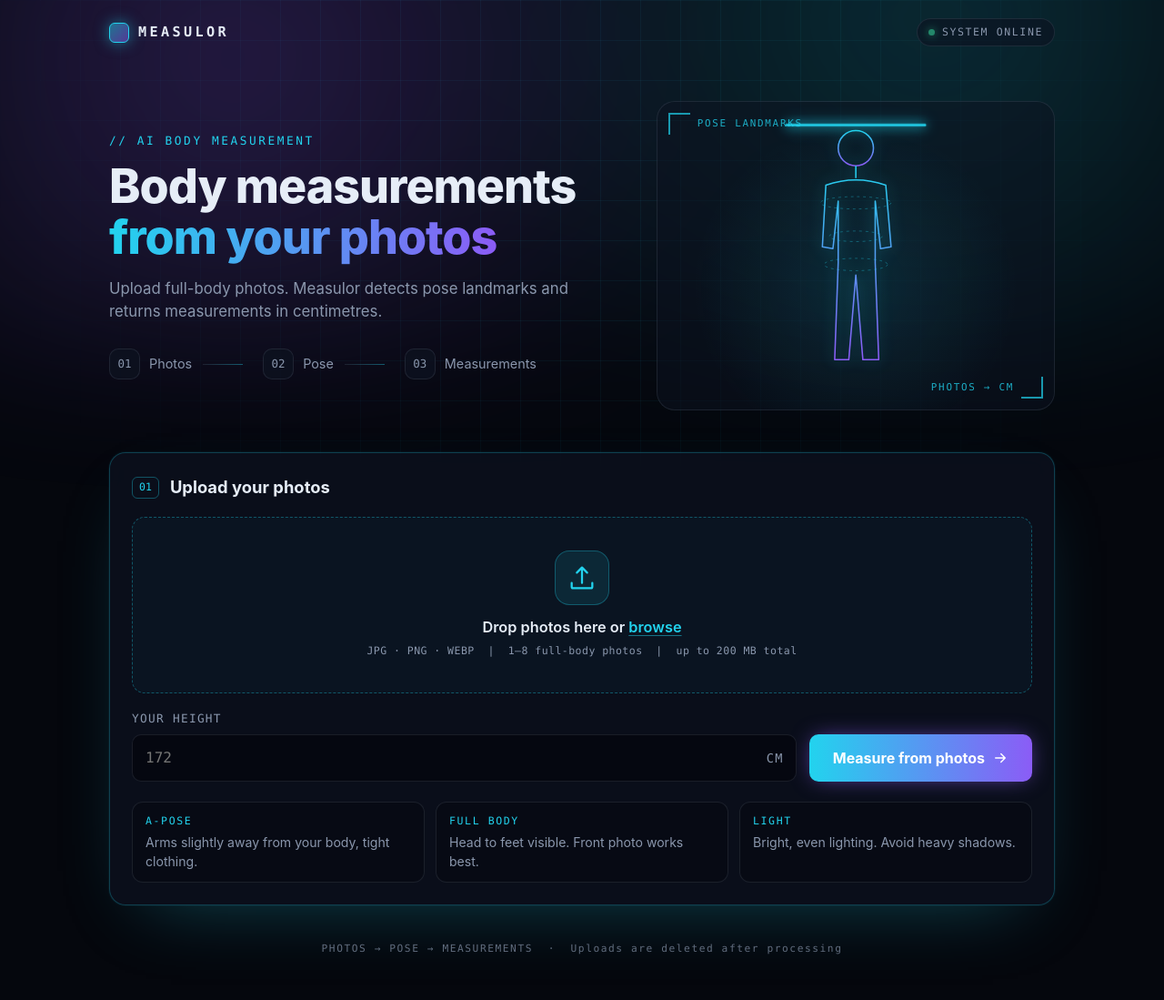
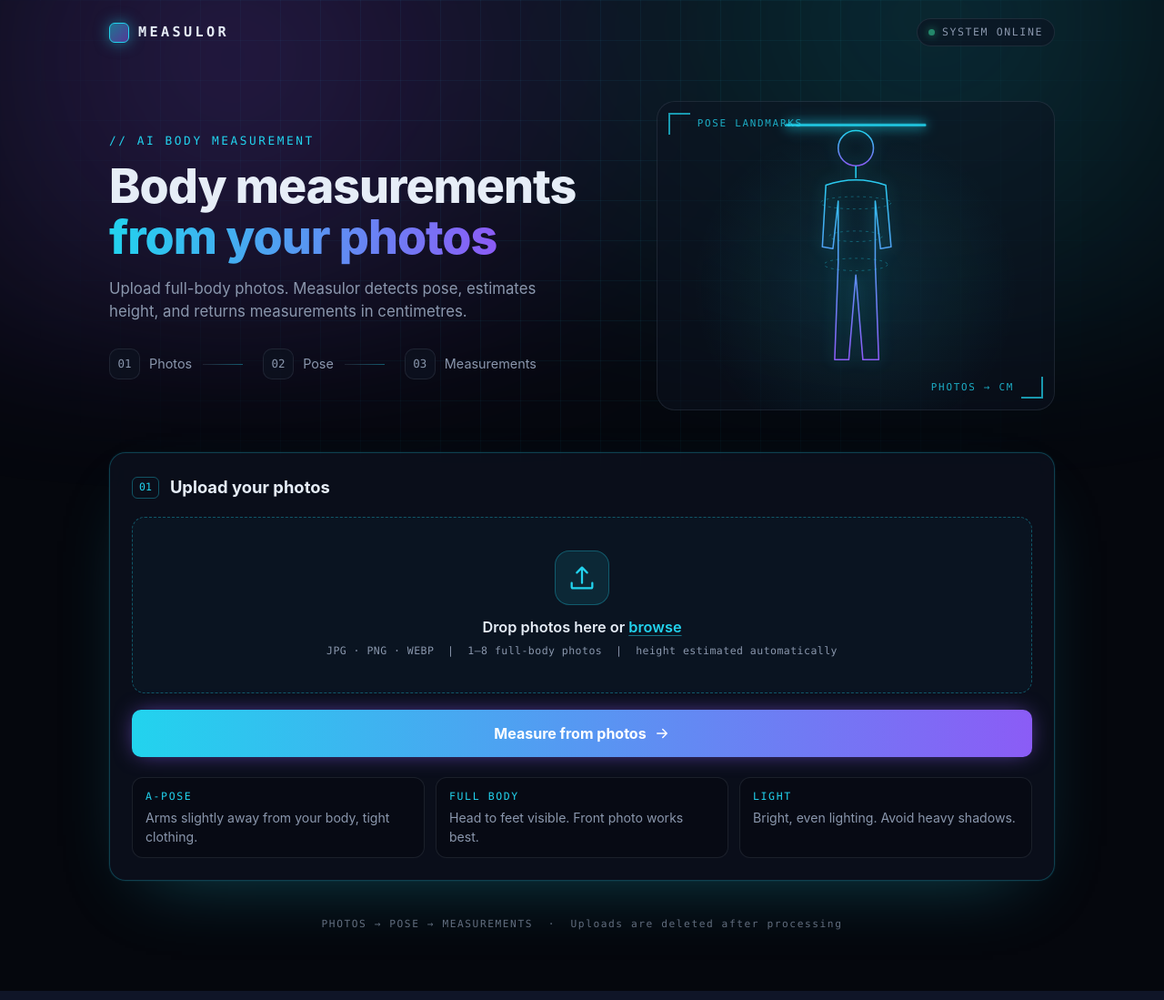
Before and after one commit to kk590/measulor, a Flask app: page / in a window 1280 px wide. Shown: the top 1099 px of the page at 91% size. Run offline with Flask 3, Linux system fonts and the light colour scheme; some libraries are stand-ins or nearby versions.

Commit message:
Remove height field from UI; auto height in demo and tests

```diff
--- a/api/static/app.css
+++ b/api/static/app.css
@@ -71,6 +71,8 @@ h1 { margin: 0; font-size: clamp(2rem, 4.6vw, 3.25rem); line-height: 1.08; lette
 .dz-title u { color: var(--cyan); text-decoration-color: rgba(34, 211, 238, .5); text-underline-offset: 3px; }
 .dz-sub { font-family: var(--mono); font-size: .72rem; color: var(--muted); letter-spacing: .04em; }
 
+.form-actions { margin-top: 18px; }
+.btn-block { width: 100%; }
 .form-row { display: flex; gap: 14px; align-items: flex-end; margin-top: 18px; flex-wrap: wrap; }
 .field { flex: 1; min-width: 180px; display: block; font-size: .8rem; font-family: var(--mono); letter-spacing: .1em; text-transform: uppercase; color: var(--muted); }
 .input-unit { position: relative; display: block; margin-top: 8px; }
@@ -113,7 +115,6 @@ tbody tr:hover { background: rgba(34, 211, 238, .04); }
 .tag { font-family: var(--mono); font-size: .7rem; letter-spacing: .08em; text-transform: uppercase; padding: 3px 8px; border-radius: 6px; border: 1px solid var(--border); color: var(--muted); }
 .tag.measured { color: var(--green); border-color: rgba(52, 211, 153, .35); background: rgba(52, 211, 153, .08); }
 .tag.estimated { color: var(--amber); border-color: rgba(251, 191, 36, .35); background: rgba(251, 191, 36, .08); }
-.tag.reference { color: var(--violet); border-color: rgba(139, 92, 246, .4); background: rgba(139, 92, 246, .1); }
 .muted { color: var(--muted); font-size: .85rem; }
 .error { background: rgba(248, 113, 113, .08); color: #fca5a5; border: 1px solid rgba(248, 113, 113, .35); padding: 12px 16px; border-radius: 12px; }
 .foot { text-align: center; color: var(--muted); font-size: .7rem; letter-spacing: .14em; margin-top: 40px; opacity: .7; }
--- a/api/static/app.js
+++ b/api/static/app.js
@@ -5,7 +5,7 @@
     queued: "Waiting for a free worker...",
     photos: "Reading your photos...",
     pose: "Detecting body pose landmarks...",
-    measurements: "Computing measurements...",
+    measurements: "Estimating height & computing measurements...",
   };
   let payment = { required: false };
   let pollTimer = null;
@@ -151,7 +151,9 @@
     const result = job.result;
     const tbody = $("measurements");
     tbody.replaceChildren();
-    Object.entries(result.measurements).forEach(([key, m]) => {
+    const entries = Object.entries(result.measurements);
+    entries.sort(([a], [b]) => (a === "height" ? -1 : b === "height" ? 1 : a.localeCompare(b)));
+    entries.forEach(([key, m]) => {
       const row = document.createElement("tr");
       const name = document.createElement("td");
       name.textContent = label(key);
@@ -167,7 +169,7 @@
     });
     $("confidence").textContent = `Confidence: ${result.confidence}`;
     const n = result.photos_used || result.photos?.count;
-    $("model-stats").textContent = n ? `Processed ${n} photo(s).` : "";
+    $("model-stats").textContent = n ? `Processed ${n} photo(s). Height estimated from pose.` : "";
     $("results").hidden = false;
   }
 
@@ -218,7 +220,6 @@
       return;
     }
     for (let i = 0; i < files.length; i++) form.append("photos", files[i]);
-    form.append("height_cm", $("height").value);
     $("submit-btn").disabled = true;
     $("progress").hidden = false;
     $("status").textContent = "Uploading photos...";
--- a/api/templates/index.html
+++ b/api/templates/index.html
@@ -22,7 +22,7 @@
       <div class="hero-text">
         <p class="eyebrow">// AI BODY MEASUREMENT</p>
         <h1>Body measurements<br><span class="gradient">from your photos</span></h1>
-        <p class="tagline">Upload full-body photos. Measulor detects pose landmarks and returns measurements in centimetres.</p>
+        <p class="tagline">Upload full-body photos. Measulor detects pose, estimates height, and returns measurements in centimetres.</p>
         <ol class="steps" id="steps">
           <li data-stage="photos"><span class="node">01</span><span class="step-label">Photos</span></li>
           <li data-stage="pose"><span class="node">02</span><span class="step-label">Pose</span></li>
@@ -79,16 +79,10 @@
                  stroke-linecap="round" stroke-linejoin="round"><path d="M12 16V4m0 0-4 4m4-4 4 4"/><path d="M4 16v3a1 1 0 0 0 1 1h14a1 1 0 0 0 1-1v-3"/></svg>
           </span>
           <span class="dz-title" id="dz-title">Drop photos here or <u>browse</u></span>
-          <span class="dz-sub">JPG · PNG · WEBP &nbsp;|&nbsp; 1–8 full-body photos &nbsp;|&nbsp; up to 200 MB total</span>
+          <span class="dz-sub">JPG · PNG · WEBP &nbsp;|&nbsp; 1–8 full-body photos &nbsp;|&nbsp; height estimated automatically</span>
         </label>
-        <div class="form-row">
-          <label class="field">Your height
-            <span class="input-unit">
-              <input type="number" id="height" min="80" max="250" step="0.1" required placeholder="172">
-              <span class="unit">cm</span>
-            </span>
-          </label>
-          <button class="btn btn-glow" type="submit" id="submit-btn">
+        <div class="form-actions">
+          <button class="btn btn-glow btn-block" type="submit" id="submit-btn">
             <span>Measure from photos</span>
             <svg viewBox="0 0 24 24" width="18" height="18" fill="none" stroke="currentColor" stroke-width="2"
                  stroke-linecap="round" stroke-linejoin="round" aria-hidden="true"><path d="M5 12h14m-6-6 6 6-6 6"/></svg>
```
Also changed, not shown: public/index.html (+5 -11 lines), public/static/app.js (+5 -4 lines), public/static/demo.js (+6 -4 lines), tests/conftest.py (+2 -2 lines), tests/test_jobs.py (+12 -11 lines).
